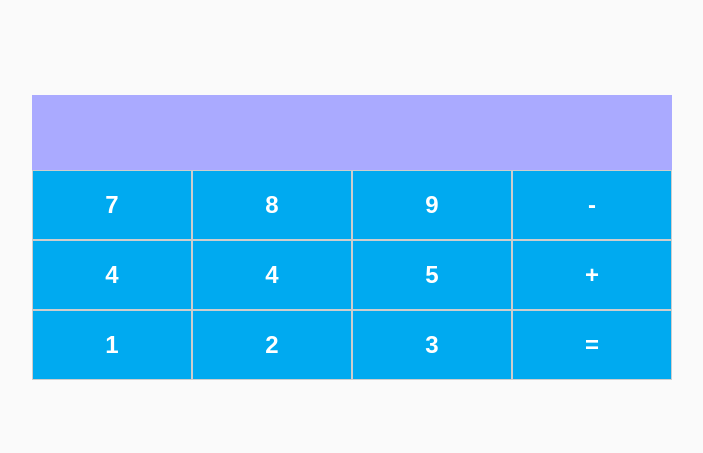
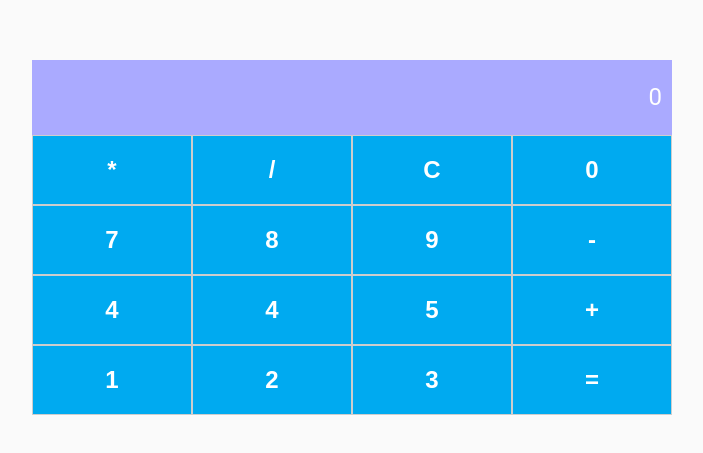
Before and after one commit to paulohvieirajr/react-app-calculadora, a React (Create React App) app: page / in a window 1280 px wide. Shown: the part 163-616 px from the top of the page, without its empty margins (288-991 px from the left). Built offline with nearby package versions, Linux system fonts and the light colour scheme.

Commit message:
Desenvolvendo interaçõies nos botoes

```diff
--- a/src/App.js
+++ b/src/App.js
@@ -2,29 +2,50 @@
 import Button from './components/Button'
 
 import { Container, Content, Row, Column } from './styles'
+import { useState } from 'react'
+
+
 
 const App = () =>{
+  const [currentNumber, setCurrentNumber] = useState(0);
+
+  const handleOnClear = () => {
+    console.log('clear');
+    setCurrentNumber('0');
+  }
+
+  const handleAddNumber = (number) => {
+
+    setCurrentNumber(prev => `${number === '0' ? '' : number}${prev === '0' ? '' : prev}`);
+  }
+
   return (
     <Container>
       <Content>
-        <Input/>
+        <Input value={currentNumber} />
         <Row>
-          <Button label="7"/>
-          <Button label="8"/>
-          <Button label="9"/>
-          <Button label="-"/>
+          <Button label="*"/>
+          <Button label="/"/>
+          <Button label="C" onClick={() => handleOnClear()} />
+          <Button label="0" onClick={() => handleAddNumber('0')}/>
         </Row>
         <Row>
-          <Button label="4"/>
-          <Button label="4"/>
-          <Button label="5"/>
-          <Button label="+"/>
+          <Button label="7" onClick={() => handleAddNumber('7')}/>
+          <Button label="8" onClick={() => handleAddNumber('8')}/>
+          <Button label="9" onClick={() => handleAddNumber('9')}/>
+          <Button label="-" onClick={() => handleAddNumber('')}/>
         </Row>
         <Row>
-          <Button label="1"/>
-          <Button label="2"/>
-          <Button label="3"/>
-          <Button label="="/>
+          <Button label="4" onClick={() => handleAddNumber('4')}/>
+          <Button label="4" onClick={() => handleAddNumber('5')}/>
+          <Button label="5" onClick={() => handleAddNumber('6')}/>
+          <Button label="+" onClick={() => handleAddNumber('')}/>
+        </Row>
+        <Row>
+          <Button label="1" onClick={() => handleAddNumber('1')}/>
+          <Button label="2" onClick={() => handleAddNumber('2')}/>
+          <Button label="3" onClick={() => handleAddNumber('3')}/>
+          <Button label="=" onClick={() => handleAddNumber('')}/>
         </Row>
       </Content>
     </Container>
--- a/src/components/Button/styles.js
+++ b/src/components/Button/styles.js
@@ -8,4 +8,7 @@
     font-size: 24px;
     font-weight: 700;
     flex: 1;
+    &:hover{
+        opacity: 0.6;
+}
 `
--- a/src/components/Input/Index.js
+++ b/src/components/Input/Index.js
@@ -1,9 +1,9 @@
 import { InputContainer } from './styles';
 
-const Input = () =>{
+const Input = ({value}) =>{
     return (
       <InputContainer >
-        <input />
+        <input disabled value={value} />
       </InputContainer>
     );
   }
```
